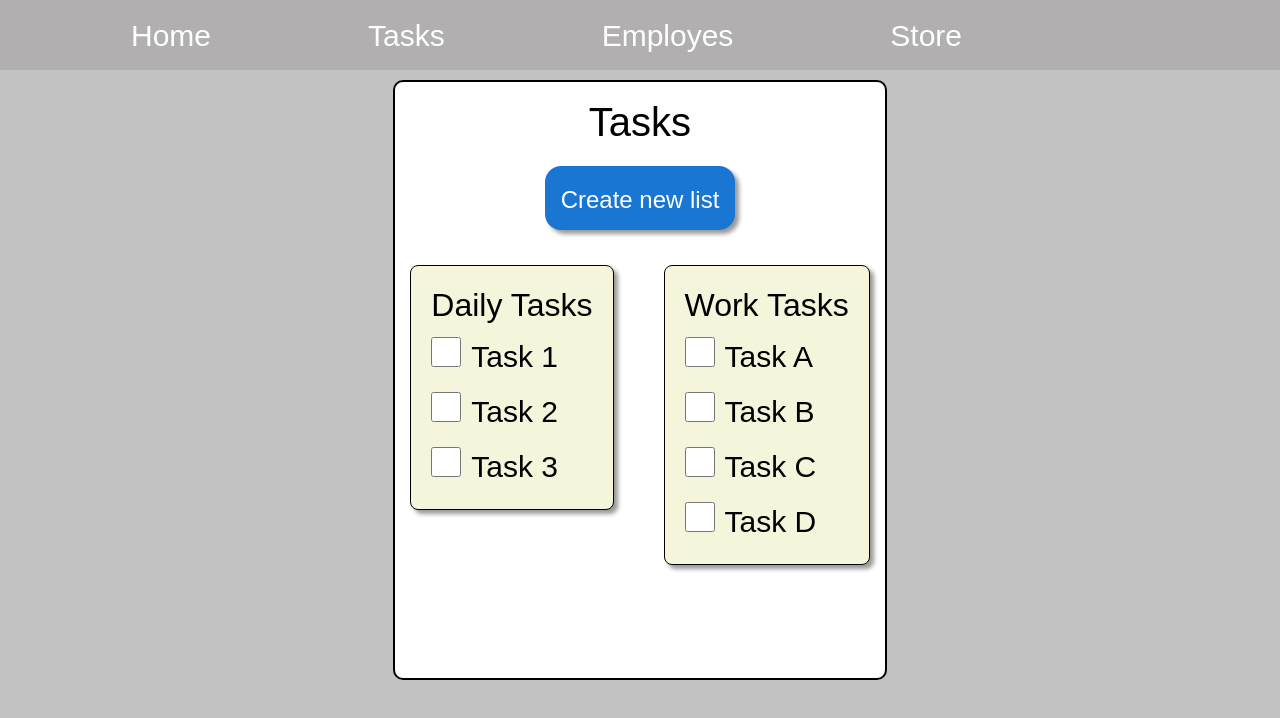
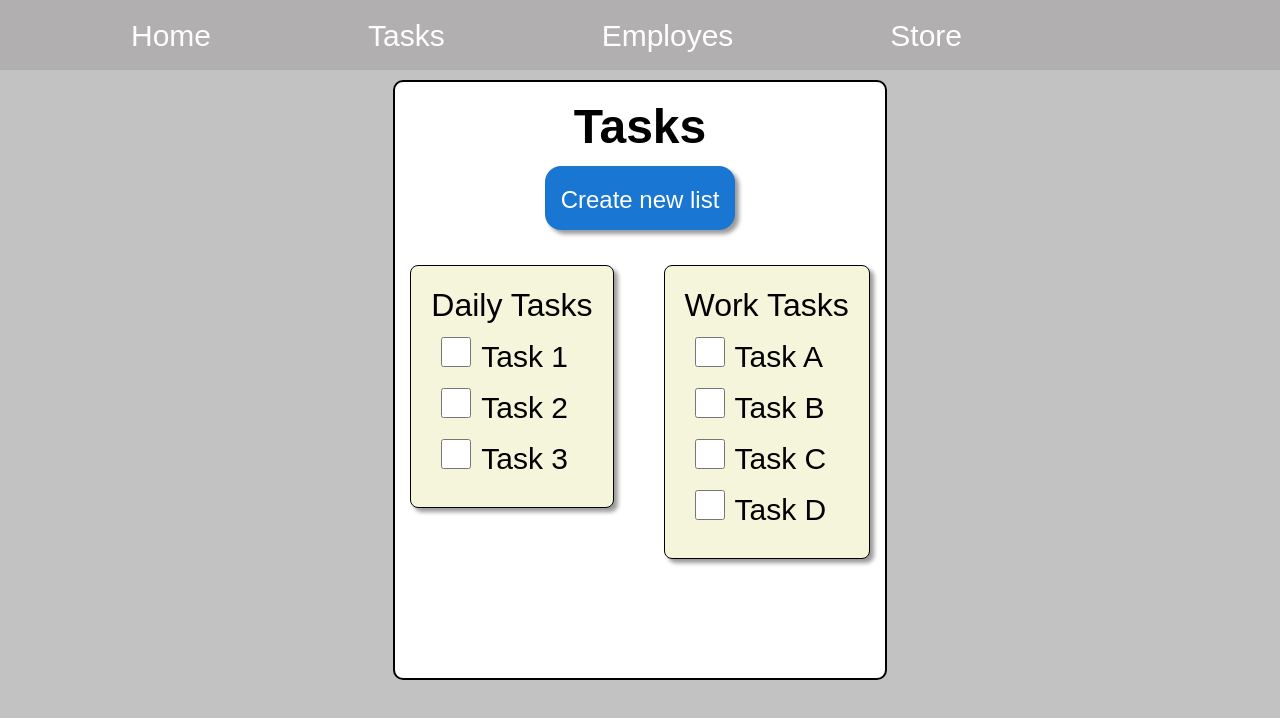
Before and after one commit to Pipeto84/react-ts, a React (Vite) app: page /tasks in a window 1280 px wide. Shown: the top 718 px of the page. Built offline with nearby package versions, Linux system fonts and the light colour scheme; some icons are missing.

Commit message:
arreglar tasks

```diff
--- a/src/components/TasksList.tsx
+++ b/src/components/TasksList.tsx
@@ -1,6 +1,6 @@
 import "../styles/TasksPage.css";
 import type { TasksList, Task } from "../features/tasks/taskSlice";
-import { useAppSelector, useAppDispatch } from "../app/hooks";
+import { useAppDispatch } from "../app/hooks";
 import { useNavigate } from "react-router-dom";
 import { addTaskList } from "../features/tasks/taskSlice";
 import { useState } from "react";
@@ -8,7 +8,6 @@ import { v4 as uuid } from "uuid";
 
 export const TaskList = () => {
   const dispatch = useAppDispatch();
-  const tasks = useAppSelector((state) => state.tasks);
   const navigate = useNavigate();
   const [nameList, setNameList] = useState("");
   const [nameTask, setNameTask] = useState("");
@@ -69,7 +68,7 @@ export const TaskList = () => {
         </div>
         <input
           type="text"
-          placeholder=" task..."
+          placeholder=" name task..."
           className="nameTask"
           value={nameTask}
           onChange={handleNameTaskChange}
--- a/src/styles/TasksPage.css
+++ b/src/styles/TasksPage.css
@@ -13,6 +13,8 @@
 }
 h1 {
   margin: 1rem 0 0.5rem 0;
+  font-size: 3rem;
+  font-weight: 800;
 }
 .newListButton {
   background-color: #1976d2;
@@ -45,13 +47,15 @@ h1 {
   background-color: beige;
 }
 .tasksList {
-  margin-top: 10px;
+  margin: 10px;
+  color: black;
 }
 .inputTask {
   height: 30px;
   width: 30px;
 }
 .labelTask {
+  height: 30px;
   margin-left: 10px;
   font-size: 30px;
 }
```
